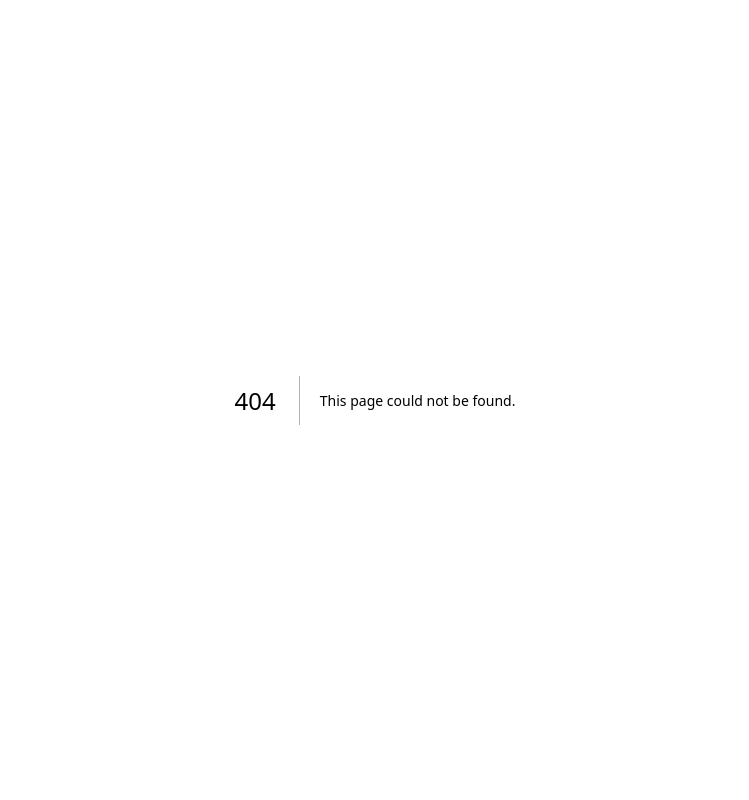
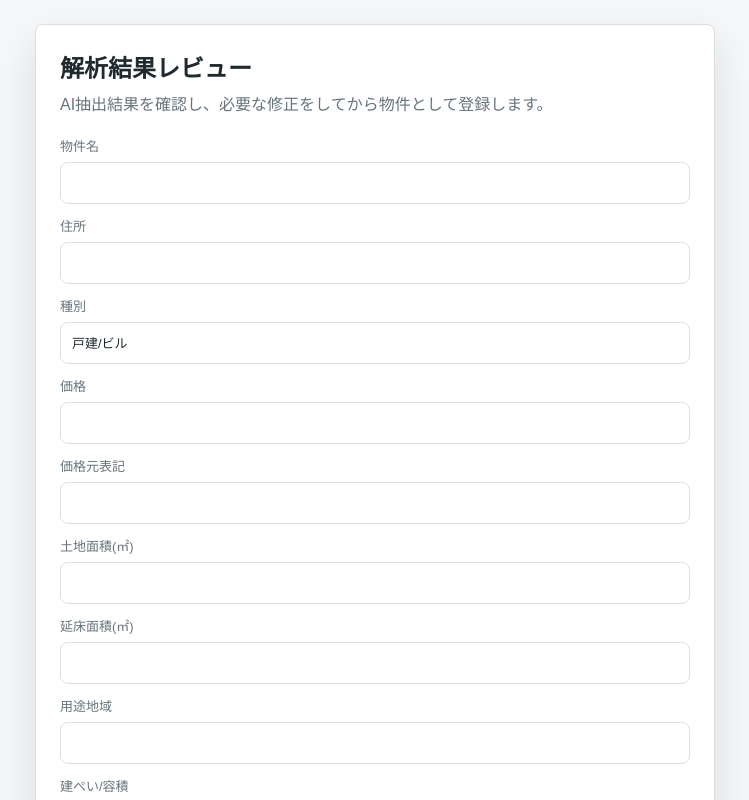
Before and after one commit to honjo-0073/RealEstateMapPlot, a Next.js app: page /analysis-jobs/1 in a window 1280 px wide. Before the commit this address had no page. Shown: the top 800 px of the page, without its empty margins (265-1014 px from the left). Built offline with nearby package versions, Linux system fonts and the light colour scheme; no server answers; the database is empty.

Commit message:
feat: add analysis review page

```diff
--- /dev/null
+++ b/src/app/analysis-jobs/[id]/page.tsx
@@ -0,0 +1,14 @@
+import { AnalysisReviewForm } from '@/components/analysis-review-form';
+
+type PageProps = {
+  params: Promise<{ id: string }>;
+};
+
+export default async function AnalysisJobPage({ params }: PageProps) {
+  const { id } = await params;
+  return (
+    <main className="review-shell">
+      <AnalysisReviewForm jobId={id} />
+    </main>
+  );
+}
```
